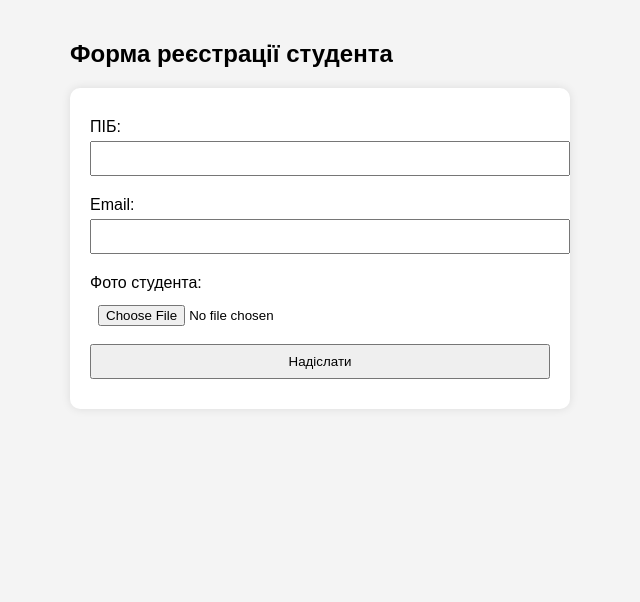
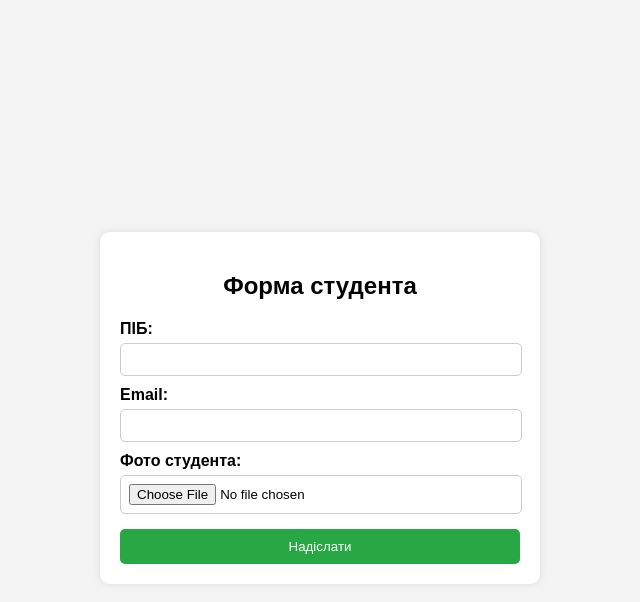
Before and after one commit to ssereeggaa/Zanko, a plain HTML site: page lab3/index.html in a window 1280 px wide. Shown: the whole page, without its empty margins (320-960 px from the left). Drawn offline with Linux system fonts and the light colour scheme.

Commit message:
Зміни

```diff
--- a/lab3/index.html
+++ b/lab3/index.html
@@ -3,42 +3,67 @@
 <head>
     <meta charset="UTF-8">
     <meta name="viewport" content="width=device-width, initial-scale=1.0">
-    <title>Lab3 - Форма реєстрації студента</title>
+    <title>Lab3 - Форма студента</title>
     <style>
         body {
             font-family: Arial, sans-serif;
-            max-width: 500px;
-            margin: auto;
-            padding: 20px;
+            display: flex;
+            justify-content: center;
+            align-items: center;
+            height: 100vh;
             background-color: #f4f4f4;
         }
-        form {
+        .container {
             background: white;
             padding: 20px;
             border-radius: 10px;
             box-shadow: 0 0 10px rgba(0, 0, 0, 0.1);
+            width: 400px;
+        }
+        h2 {
+            text-align: center;
         }
         label {
+            font-weight: bold;
             display: block;
-            margin: 10px 0 5px;
+            margin-top: 10px;
         }
-        input, button {
-            width: 100%;
+        input {
+            width: calc(100% - 16px);
             padding: 8px;
-            margin-bottom: 10px;
+            margin-top: 5px;
+            border: 1px solid #ccc;
+            border-radius: 5px;
         }
         #image-preview {
-            max-width: 100%;
+            display: block;
+            width: 100%;
+            max-height: 200px;
             margin-top: 10px;
+            border: 1px solid #ccc;
+            border-radius: 5px;
+        }
+        button {
+            width: 100%;
+            background: #28a745;
+            color: white;
+            padding: 10px;
+            border: none;
+            border-radius: 5px;
+            cursor: pointer;
+            margin-top: 15px;
+        }
+        button:hover {
+            background: #218838;
         }
     </style>
 </head>
 <body>
 
-    <h2>Форма реєстрації студента</h2>
-
-    <form name="student-card-form" method="POST" action="/" enctype="multipart/form-data" netlify>
-        <input type="hidden" name="form-name" value="student-card-form">
+    <div class="container">
+        <h2>Форма студента</h2>
+        <form name="student-form" method="POST" action="/" enctype="multipart/form-data" netlify>
+            <input type="hidden" name="form-name" value="student-form">
 
             <label for="full-name">ПІБ:</label>
             <input type="text" id="full-name" name="full-name" required>
@@ -52,6 +77,7 @@
 
             <button type="submit">Надіслати</button>
         </form>
+    </div>
 
     <script>
         document.getElementById("photo").addEventListener("change", function(event) {
```
Lines whose indentation alone changed are shown as unchanged.
